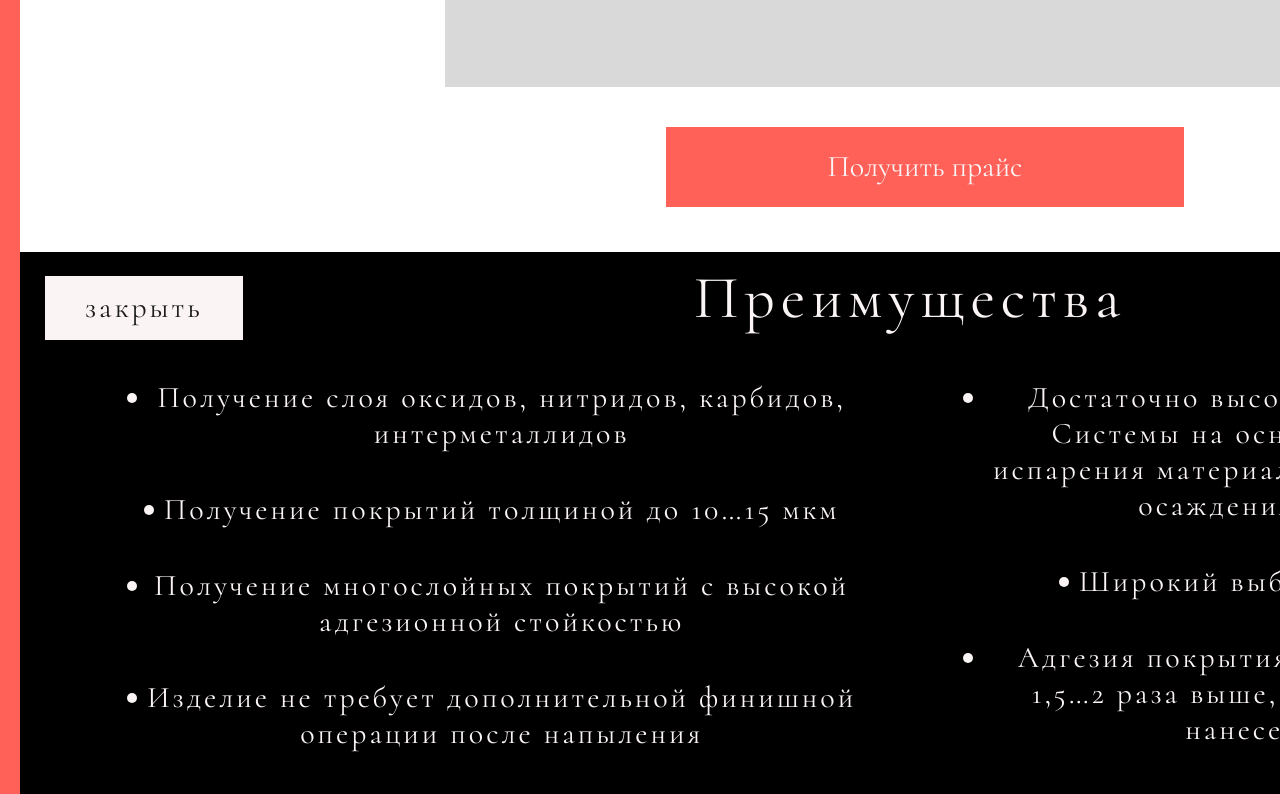
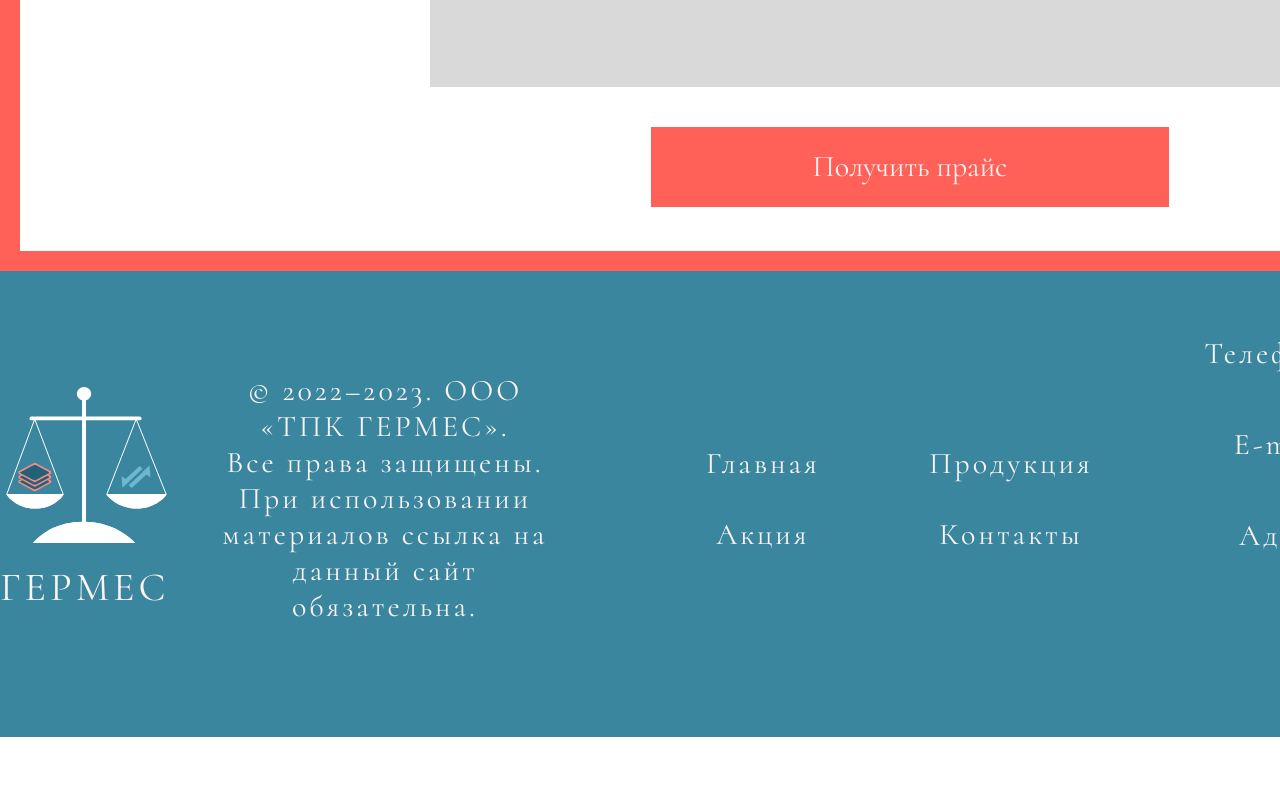
Before and after one commit to Ul-Tim-ate/Germes, a Next.js app: page /vacuum-plating in a window 1280 px wide. Shown: the part 1340-2134 px from the top of the page. After the commit the page ends 2077 px from the top, so only its background shows below. Built offline with nearby package versions, Linux system fonts and the light colour scheme.

Commit message:
add anim for advan

```diff
--- a/components/product/product-advan.tsx
+++ b/components/product/product-advan.tsx
@@ -1,9 +1,17 @@
-import React from "react";
+import React, { Dispatch, FC, SetStateAction } from "react";
 import styles from "../../styles/product-advan.module.sass";
 
-const ProductAdvan = () => {
+interface ProductAdvanProps {
+  setAdvan: Dispatch<SetStateAction<boolean>>;
+  advan: boolean;
+}
+
+const ProductAdvan: FC<ProductAdvanProps> = ({ advan, setAdvan }) => {
   return (
-    <section className={styles.productAdvan}>
+    <section
+      className={`${styles.productAdvan} ${advan ? styles.advanClass : ""}`}
+    >
+      <div className={styles.productAdvanWrapper}>
         <h2 className={styles.productAdvanHeader}>Преимущества</h2>
         <ul className={styles.productAdvanList}>
           <ul className={styles.productAdvanListColumn}>
@@ -17,7 +25,8 @@ const ProductAdvan = () => {
               Получение многослойных покрытий с высокой адгезионной стойкостью
             </li>
             <li className={styles.productAdvanListColumnItem}>
-            Изделие не требует дополнительной финишной операции после напыления
+              Изделие не требует дополнительной финишной операции после
+              напыления
             </li>
             <li className={styles.productAdvanListColumnItem}>
               Технология позволяет получать тонкие слои из различных материалов
@@ -47,7 +56,15 @@ const ProductAdvan = () => {
             </li>
           </ul>
         </ul>
-      <button className={styles.productAdvanClose}>закрыть</button>
+        <button
+          className={styles.productAdvanClose}
+          onClick={() => {
+            setAdvan(false);
+          }}
+        >
+          закрыть
+        </button>
+      </div>
     </section>
   );
 };
--- a/components/product/product-nav.tsx
+++ b/components/product/product-nav.tsx
@@ -1,7 +1,12 @@
-import React from "react";
+import React, { Dispatch, FC, SetStateAction } from "react";
 import styles from "../../styles/product-nav.module.sass";
 
-const ProductNav = () => {
+interface ProductNavProps {
+  setAdvan: Dispatch<SetStateAction<boolean>>;
+  advan: boolean;
+}
+
+const ProductNav: FC<ProductNavProps> = ({ advan, setAdvan }) => {
   return (
     <nav className={styles.productNav}>
       <ul className={styles.productNavList}>
@@ -22,6 +27,9 @@ const ProductNav = () => {
         </li>
         <li
           className={`${styles.productNavItem} ${styles.productNavItemAdvan}`}
+          onClick={() => {
+            setAdvan(true);
+          }}
         >
           Преимущества
         </li>
--- a/components/product/product.tsx
+++ b/components/product/product.tsx
@@ -1,4 +1,4 @@
-import React, { FC } from "react";
+import React, { FC, useState } from "react";
 import styles from "../../styles/product.module.sass";
 import ProductAdvan from "./product-advan";
 import ProductNav from "./product-nav";
@@ -7,10 +7,10 @@ import ProductSwiper from "./product-swiper";
 interface ProductProps {}
 
 const Product: FC<ProductProps> = () => {
+  const [advan, setAdvan] = useState(false);
   return (
     <section className={styles.product}>
       <div className={`container ${styles.productWrapper}`}>
-        <div className={styles.productInfo}>
         <h1 className={styles.productHeader}>Вакуумная металлизация</h1>
         <p className={styles.productDescription}>
           С помощью такой технологии происходит обработка поверхностей изделий
@@ -18,16 +18,15 @@ const Product: FC<ProductProps> = () => {
           изделия плотным слоем.
         </p>
         <p className={styles.productDescription}>
-            Мы покрываем изделия из дерева, железа, пластмассы, да и вообще
-            любого материала.
+          Мы покрываем изделия из дерева, железа, пластмассы, да и вообще любого
+          материала.
         </p>
         <div className={styles.productSwiper}>
           <ProductSwiper />
         </div>
         <button className={styles.productGetPrice}>Получить прайс</button>
-        </div>
-        <ProductNav />
-        <ProductAdvan />
+        <ProductNav advan={advan} setAdvan={setAdvan} />
+        <ProductAdvan advan={advan} setAdvan={setAdvan} />
       </div>
     </section>
   );
--- a/styles/footer.module.sass
+++ b/styles/footer.module.sass
@@ -5,6 +5,7 @@
   padding-top: 65px
   padding-bottom: 75px
   color: $whiteText
+  z-index: 5
   &Logo
     margin-right: 42px
   &Container
--- a/styles/product-advan.module.sass
+++ b/styles/product-advan.module.sass
@@ -4,8 +4,15 @@
   background-color: black
   padding-top: 10px
   color: $whiteText
-  padding-bottom: 80px
-  position: relative
+  padding-bottom: 100px
+  width: 1780px
+  position: absolute
+  z-index: -1
+  overflow: hidden
+  transition: 0.5s
+  transform: translateY(100%)
+  &Wrapper
+    position: relative
   &Header
     font-size: 60px
     line-height: 73px
@@ -47,3 +54,7 @@
     position: absolute
     top: 24px
     left: 25px
+
+.advanClass
+  z-index: 3
+  transform: translateY(-100%)
--- a/styles/product.module.sass
+++ b/styles/product.module.sass
@@ -1,10 +1,12 @@
 @import './_variables'
 
 .product
+  overflow: hidden
   &Wrapper
     border: 20px solid #FF6058
     padding-top: 50px
     position: relative
+    background: #fff
   &Info
     margin-left: 30px
     margin-bottom: 45px
@@ -33,3 +35,4 @@
     margin: 0 auto
     background: #FF6058
     color: $whiteText
+    margin-bottom: 44px
```
Lines whose indentation alone changed are shown as unchanged.
